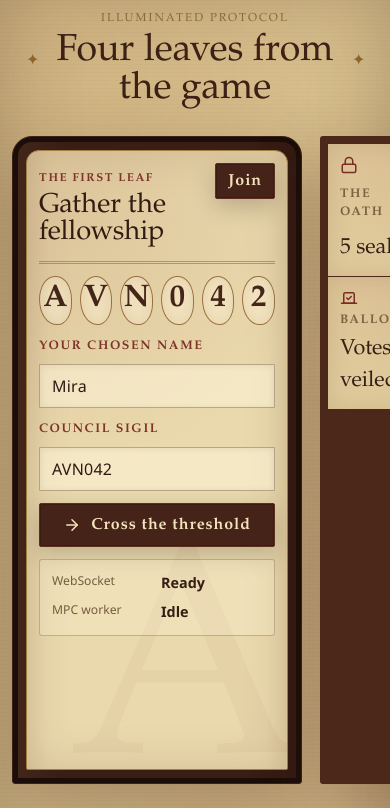
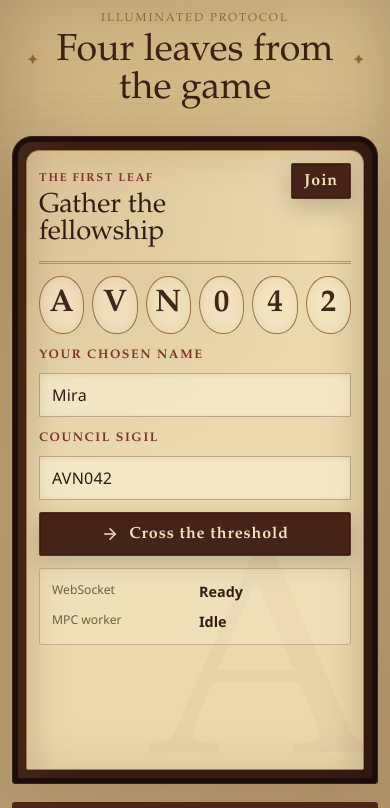
Before and after one commit to goingon17/gengminqi.com, a Next.js app: page / in a window 390 px wide. Shown: the part 1180-1988 px from the top of the page. Built offline with nearby package versions, Linux system fonts and the light colour scheme.

Commit message:
Fix mobile showcase and document MPC design

```diff
--- a/app/avalon-prototype.tsx
+++ b/app/avalon-prototype.tsx
@@ -26,7 +26,6 @@ type PrototypeSurface = "entry" | "lobby" | "role" | "quest";
 type Player = {
   name: string;
   seat: number;
-  ready: boolean;
   side: "loyal" | "shadow";
 };
 
@@ -42,11 +41,11 @@ const surfaces: Array<{
 ];
 
 const players: Player[] = [
-  { name: "Mira", seat: 1, ready: true, side: "loyal" },
-  { name: "Rowan", seat: 2, ready: true, side: "shadow" },
-  { name: "Noah", seat: 3, ready: true, side: "loyal" },
-  { name: "Iris", seat: 4, ready: false, side: "loyal" },
-  { name: "Vale", seat: 5, ready: true, side: "shadow" },
+  { name: "Mira", seat: 1, side: "loyal" },
+  { name: "Rowan", seat: 2, side: "shadow" },
+  { name: "Noah", seat: 3, side: "loyal" },
+  { name: "Iris", seat: 4, side: "loyal" },
+  { name: "Vale", seat: 5, side: "shadow" },
 ];
 
 const questTrack = [
@@ -217,10 +216,10 @@ export function AvalonPrototype() {
             />
           </div>
           <aside className="control-rail" aria-label="Table state">
-            <RailItem icon={Lock} label="The Oath" value="5 seals" />
-            <RailItem icon={Shield} label="Courier" value="Relay ready" />
-            <RailItem icon={Vote} label="Ballot" value="Votes veiled" />
-            <RailItem icon={Crown} label="Crown" value="Mira" />
+            <RailItem icon={Lock} label="The Oath" value="No seals" />
+            <RailItem icon={Shield} label="Courier" value="Standing by" />
+            <RailItem icon={Vote} label="Ballot" value="No council" />
+            <RailItem icon={Crown} label="Crown" value="Unclaimed" />
           </aside>
         </div>
       </section>
@@ -325,28 +324,15 @@ function EntryScreen({
 function LobbyScreen() {
   return (
     <section className="mobile-screen lobby-screen">
-      <ScreenHeader eyebrow="The second leaf" title="Five at the gate" action="Seal" />
-      <div className="checksum-bar">
-        <span>ash</span>
-        <span>crown</span>
-        <span>river</span>
+      <ScreenHeader eyebrow="The second leaf" title="The council awaits" action="0 / 5" />
+      <div className="prototype-empty-state">
+        <Users aria-hidden="true" size={30} />
+        <strong>No fellowship has gathered</strong>
+        <p>Create a room or enter a council sigil. Real players will appear here after they join.</p>
       </div>
-      <div className="player-list">
-        {players.map((player) => (
-          <article key={player.name} className="player-row">
-            <div>
-              <strong>{player.name}</strong>
-              <span>Seat {player.seat}</span>
-            </div>
-            <span className={player.ready ? "ready-chip" : "wait-chip"}>
-              {player.ready ? "Ready" : "Wait"}
-            </span>
-          </article>
-        ))}
-      </div>
-      <button type="button" className="wide-command">
+      <button type="button" className="wide-command" disabled>
         <Lock aria-hidden="true" size={18} />
-        <span>Seal the founding oath</span>
+        <span>Awaiting five players</span>
       </button>
     </section>
   );
--- a/app/globals.css
+++ b/app/globals.css
@@ -2261,6 +2261,38 @@ a:focus-visible {
   font-weight: 500;
 }
 
+.prototype-empty-state {
+  min-height: 410px;
+  display: grid;
+  place-items: center;
+  align-content: center;
+  gap: 14px;
+  border: 1px dashed rgba(70, 38, 22, 0.35);
+  background:
+    radial-gradient(circle at center, rgba(127, 36, 29, 0.07), transparent 48%),
+    rgba(255, 247, 221, 0.18);
+  color: #765d3d;
+  padding: 32px;
+  text-align: center;
+}
+
+.prototype-empty-state svg {
+  color: #7f3026;
+}
+
+.prototype-empty-state strong {
+  color: #3a2015;
+  font-family: var(--font-display);
+  font-size: clamp(1.55rem, 6vw, 2.15rem);
+  font-weight: 500;
+}
+
+.prototype-empty-state p {
+  max-width: 290px;
+  margin: 0;
+  line-height: 1.65;
+}
+
 .control-rail {
   gap: 1px;
   border: 7px double #4b2819;
@@ -2631,6 +2663,17 @@ a:focus-visible {
     grid-template-columns: 1fr;
   }
 
+  .stage-frame {
+    width: min(100%, 560px);
+    grid-template-columns: minmax(0, 1fr);
+  }
+
+  .phone-shell,
+  .control-rail {
+    width: 100%;
+    min-width: 0;
+  }
+
   .hero-copy {
     max-width: 690px;
     padding-top: 24px;
```
Also changed, not shown: 1 other file (tests, documents, lock files or other folders).
